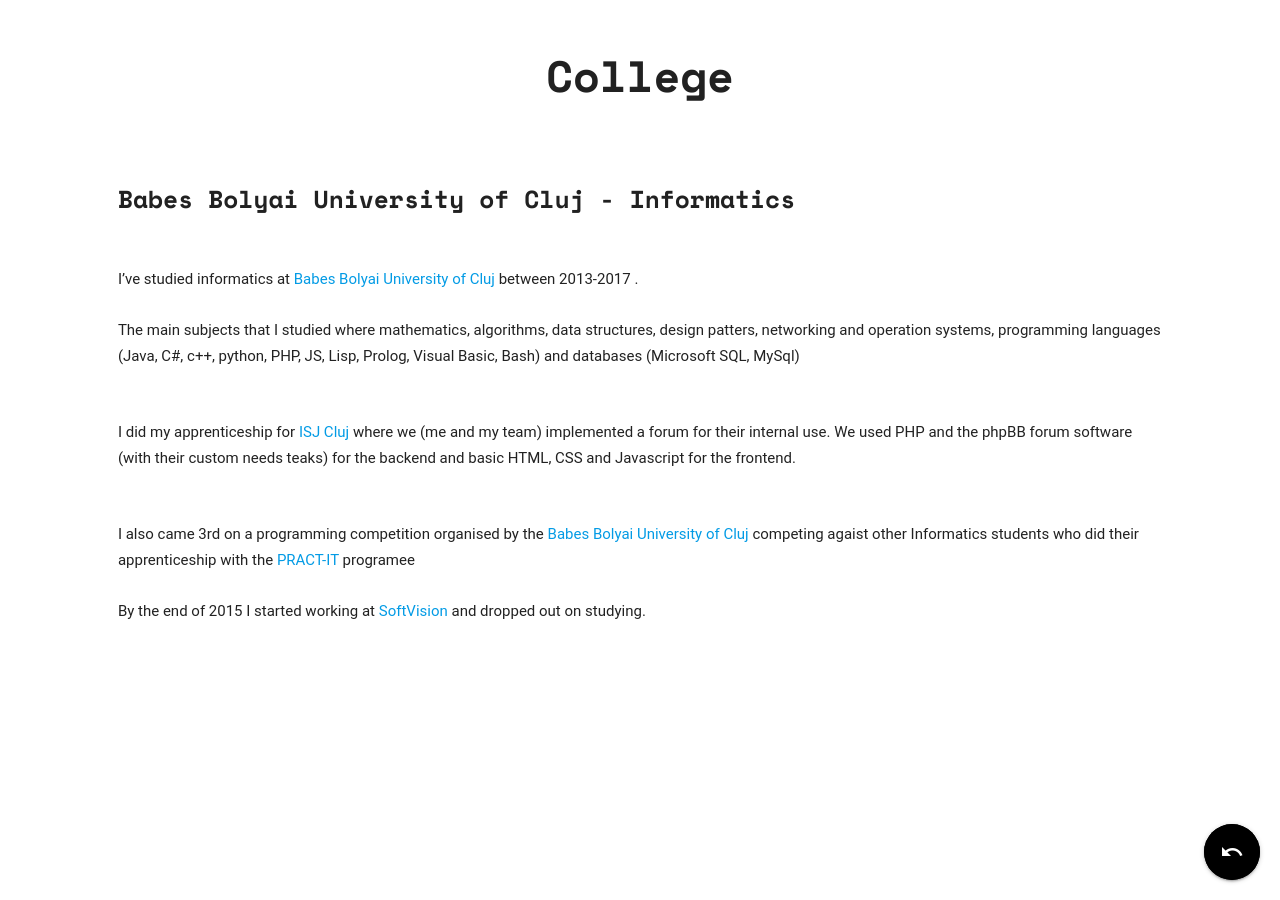
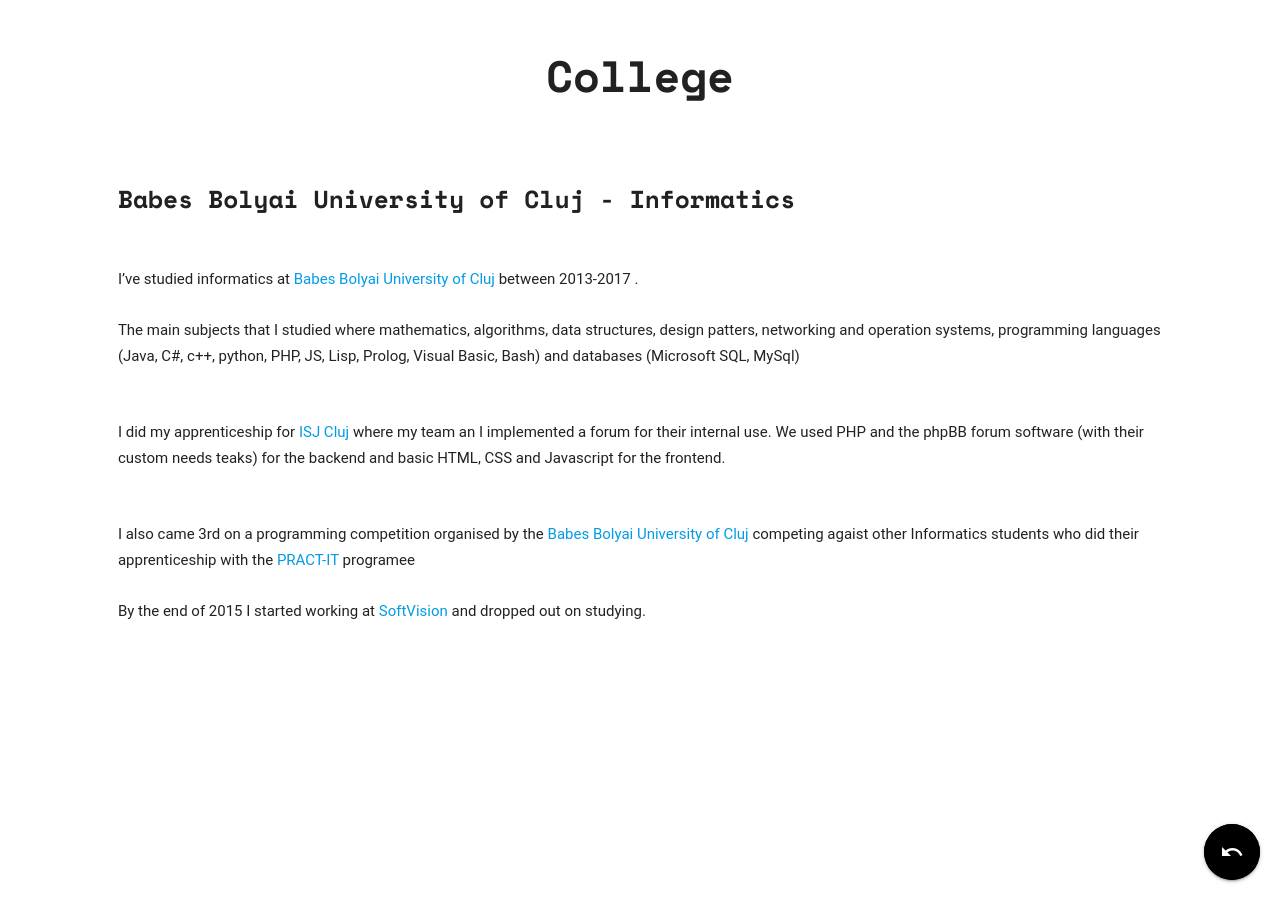
Before and after one commit to suciusergiu94/blog, a Jekyll site: the page built from _posts/education/2013-09-10-college-babes-bolyai-info.markdown, in a window 1280 px wide. Built offline with Jekyll 4.4.1, drawn with Linux system fonts in a browser that asks for light colours.

Commit message:
remved sidenote and wrote properly

```diff
--- a/_posts/education/2013-09-10-college-babes-bolyai-info.markdown
+++ b/_posts/education/2013-09-10-college-babes-bolyai-info.markdown
@@ -15,7 +15,7 @@
 <br />
 <br />
 
-I did my apprenticeship for [ISJ Cluj][isj] where we (me and my team) implemented a forum for their internal use.
+I did my apprenticeship for [ISJ Cluj][isj] where my team an I implemented a forum for their internal use.
 We used PHP and the phpBB forum software (with their custom needs teaks) for the backend and basic HTML, CSS and Javascript for the frontend.
 
 <br />
```
